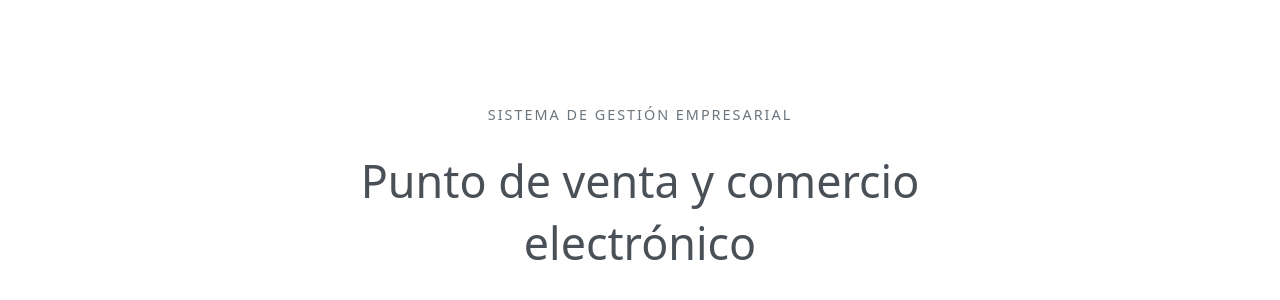
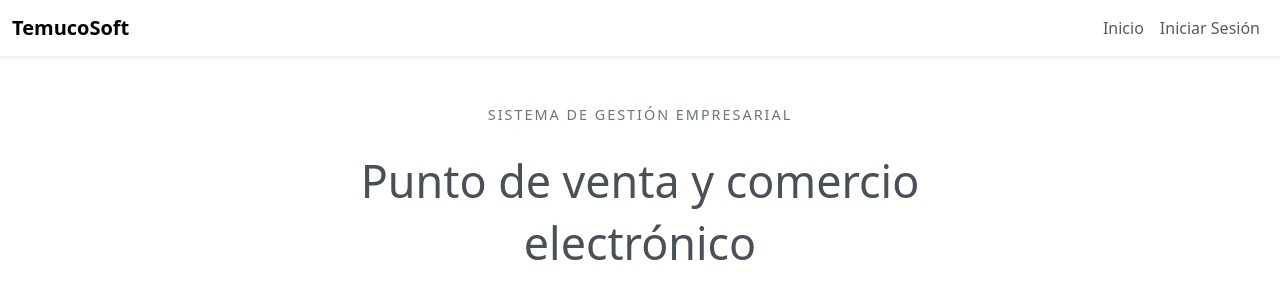
Before and after one commit to Sorawaves/evaluacion4-backend, a Django app: template templates/inicio.html in a window 1280 px wide. Shown: the top 300 px of the page. Run offline with Django 4.2, Linux system fonts and the light colour scheme; the template is opened without the code that fills it, so the values that code supplies are empty.

Commit message:
Fix navbar visibility - change to navbar-light

```diff
--- a/templates/base.html
+++ b/templates/base.html
@@ -15,9 +15,9 @@
 </head>
 <body>
     <!-- Navbar -->
-    <nav class="navbar navbar-expand-lg navbar-dark">
+    <nav class="navbar navbar-expand-lg navbar-light bg-white shadow-sm">
         <div class="container-fluid">
-            <a class="navbar-brand" href="{% url 'home' %}">TemucoSoft</a>
+            <a class="navbar-brand text-purple fw-bold" href="{% url 'home' %}">TemucoSoft</a>
             <button class="navbar-toggler" type="button" data-bs-toggle="collapse" data-bs-target="#navbarNav">
                 <span class="navbar-toggler-icon"></span>
             </button>
```
